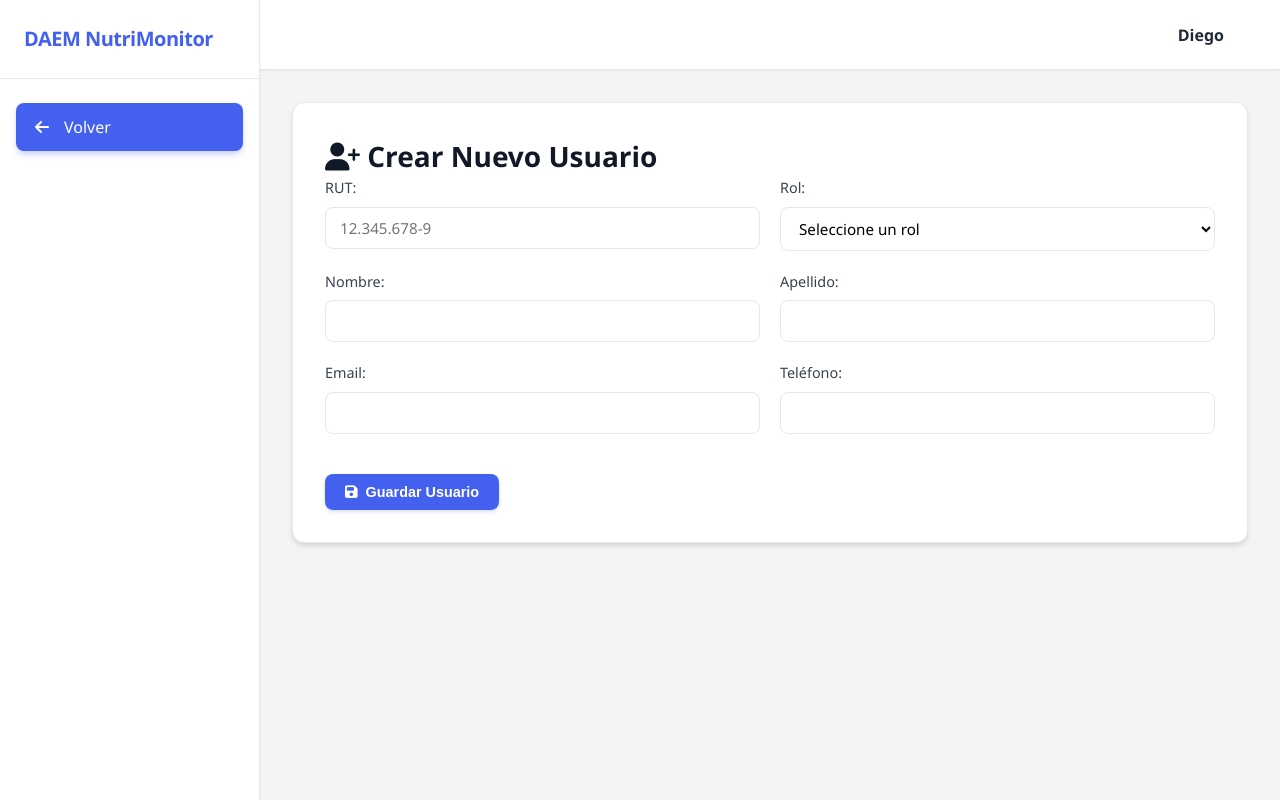
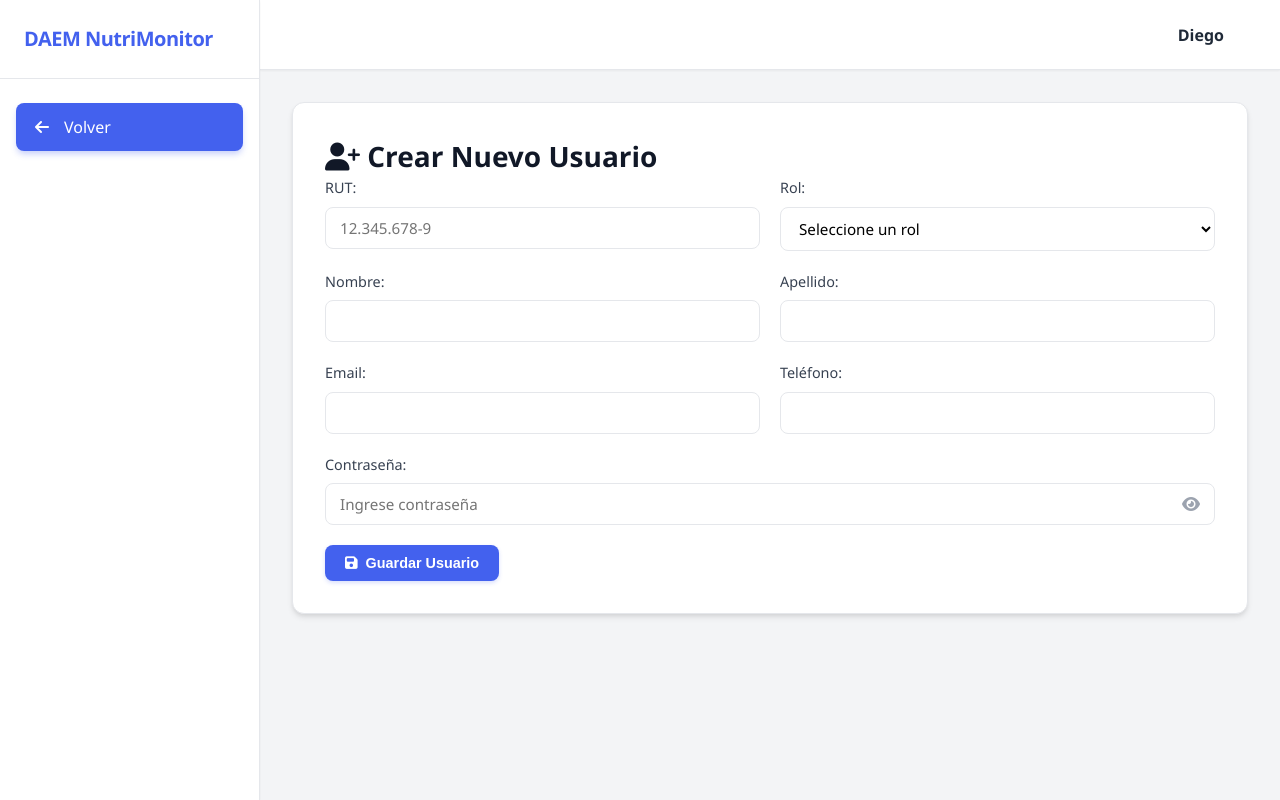
Before and after one commit to zdiegoxcx/NutriData, a PHP site: page /AdminBD/crud_usuario/create.php in a window 1280 px wide. Run offline with PHP 8.4, Linux system fonts and the light colour scheme; a user stored in the database is signed in; data that the repository does not hold is empty.

Commit message:
Commit v5.14.1, contraseña se perdio en algun commit

```diff
--- a/public/AdminBD/crud_usuario/create.php
+++ b/public/AdminBD/crud_usuario/create.php
@@ -1,8 +1,6 @@
 <?php
 session_start();
 require_once __DIR__ . '/../../../src/config/db.php';
-
-// AGREGAR ESTA LÍNEA:
 require_once __DIR__ . '/../../../src/config/validaciones.php';
 $pdo = getConnection();
 
@@ -14,25 +12,21 @@ if (!isset($_SESSION['user_id']) || $_SESSION['user_rol'] != 'administradorBD')
 
 $errores = [];
 $rut = $nombre = $apellido = $email = $telefono = $contrasena = $rol_id = '';
-// $estado ya no necesita inicializarse vacío porque lo forzaremos a 1
 
 // --- OBTENER ROLES PARA EL SELECT ---
 $roles = $pdo->query("SELECT Id, Nombre FROM Rol ORDER BY Nombre")->fetchAll(PDO::FETCH_ASSOC);
 
 if ($_SERVER['REQUEST_METHOD'] === 'POST') {
-    // Recibir y limpiar datos
     $rut = trim($_POST['rut']);
     $nombre = trim($_POST['nombre']);
     $apellido = trim($_POST['apellido']);
     $email = trim($_POST['email']);
     $telefono = trim($_POST['telefono']);
-    $contrasena = $_POST['contrasena']; // Sin trim para contraseñas
+    $contrasena = $_POST['contrasena'];
     $rol_id = $_POST['rol_id'];
-
-    // --- CAMBIO AQUÍ: Forzar estado a 1 (Activo) ---
     $estado = 1;
 
-// --- BLOQUE DE VALIDACIONES NUEVO ---
+    // --- VALIDACIONES ---
     if (!validarRut($rut)) {
         $errores[] = "El RUT ingresado no es válido.";
     }
@@ -42,18 +36,13 @@ if ($_SERVER['REQUEST_METHOD'] === 'POST') {
     if (!validarSoloLetras($apellido)) {
         $errores[] = "El apellido solo puede contener letras.";
     }
-    // ------------------------------------
 
-
-
-    // Validaciones básicas
     if (empty($rut)) { $errores[] = "El RUT es obligatorio."; }
     if (empty($nombre)) { $errores[] = "El nombre es obligatorio."; }
     if (empty($apellido)) { $errores[] = "El apellido es obligatorio."; }
     if (empty($contrasena)) { $errores[] = "La contraseña es obligatoria."; }
     if (empty($rol_id)) { $errores[] = "Debe asignar un rol."; }
 
-    // Validar si el RUT ya existe
     if (empty($errores)) {
         $stmt_check = $pdo->prepare("SELECT Id FROM Usuario WHERE Rut = ?");
         $stmt_check->execute([$rut]);
@@ -64,14 +53,12 @@ if ($_SERVER['REQUEST_METHOD'] === 'POST') {
 
     if (empty($errores)) {
         try {
-
             $pass_hashed = password_hash($contrasena, PASSWORD_DEFAULT);
 
             $sql = "INSERT INTO Usuario (Id_Rol, Rut, Nombre, Apellido, Contraseña, Telefono, Email, Estado)
                     VALUES (?, ?, ?, ?, ?, ?, ?, ?)";
             $stmt = $pdo->prepare($sql);
 
-            // Usamos $pass_hashed en lugar de $contrasena
             $stmt->execute([$rol_id, $rut, $nombre, $apellido, $pass_hashed, $telefono, $email, $estado]);
 
             $_SESSION['success_message'] = "Usuario creado exitosamente.";
@@ -125,6 +112,7 @@ if ($_SERVER['REQUEST_METHOD'] === 'POST') {
 
                     <form action="create.php" method="POST" class="crud-form">
 
+                        <!-- FILA 1: RUT y ROL -->
                         <div style="display: flex; gap: 20px;">
                             <div class="form-group" style="flex: 1;">
                                 <label for="rut">RUT:</label>
@@ -144,6 +132,7 @@ if ($_SERVER['REQUEST_METHOD'] === 'POST') {
                             </div>
                         </div>
 
+                        <!-- FILA 2: NOMBRE y APELLIDO -->
                         <div style="display: flex; gap: 20px;">
                             <div class="form-group" style="flex: 1;">
                                 <label for="nombre">Nombre:</label>
@@ -157,6 +146,7 @@ if ($_SERVER['REQUEST_METHOD'] === 'POST') {
                             </div>
                         </div>
 
+                        <!-- FILA 3: EMAIL y TELÉFONO -->
                         <div style="display: flex; gap: 20px;">
                             <div class="form-group" style="flex: 1;">
                                 <label for="email">Email:</label>
@@ -170,6 +160,19 @@ if ($_SERVER['REQUEST_METHOD'] === 'POST') {
                             </div>
                         </div>
 
+                        <!-- FILA 4: CONTRASEÑA (AGREGADA) -->
+                        <div class="form-group">
+                            <label for="contrasena">Contraseña:</label>
+                            <div style="position: relative;">
+                                <input type="password" id="contrasena" name="contrasena"
+                                       placeholder="Ingrese contraseña" required maxlength="50"
+                                       style="padding-right: 40px;"> <!-- Espacio para el icono -->
+
+                                <i class="fa-solid fa-eye" id="togglePassword"
+                                   style="position: absolute; right: 15px; top: 50%; transform: translateY(-50%); cursor: pointer; color: #9ca3af;"></i>
+                            </div>
+                        </div>
+
                         <div class="form-actions" style="margin-top: 20px;">
                             <button type="submit" class="btn-create" style="cursor:pointer;"><i class="fa-solid fa-save"></i> Guardar Usuario</button>
                         </div>
@@ -178,6 +181,22 @@ if ($_SERVER['REQUEST_METHOD'] === 'POST') {
             </section>
         </main>
     </div>
+
     <script src="../../js/formato_rut.js"></script>
+
+    <!-- SCRIPT PARA VER/OCULTAR CONTRASEÑA -->
+    <script>
+        const togglePassword = document.querySelector('#togglePassword');
+        const password = document.querySelector('#contrasena');
+
+        togglePassword.addEventListener('click', function (e) {
+            // Alternar el tipo de input
+            const type = password.getAttribute('type') === 'password' ? 'text' : 'password';
+            password.setAttribute('type', type);
+
+            // Alternar el icono
+            this.classList.toggle('fa-eye-slash');
+        });
+    </script>
 </body>
 </html>
```
Lines whose indentation alone changed are shown as unchanged.
